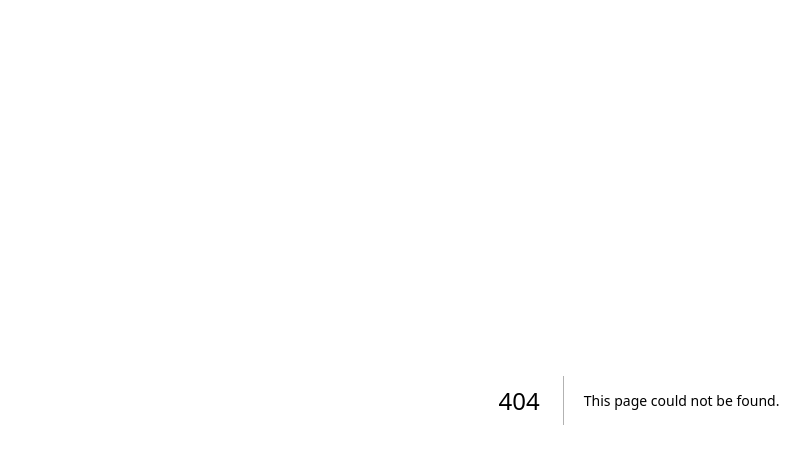
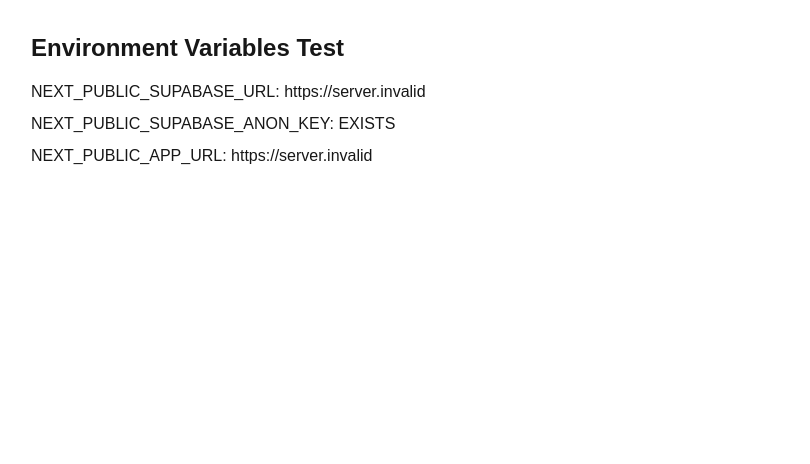
Before and after one commit to ncsibbett-sudo/ad-intelligence-mvp, a Next.js app: page /test-env in a window 1280 px wide. Before the commit this address had no page. Shown: the top 464 px of the page, without its empty margins (1-811 px from the left). Built offline with nearby package versions, Linux system fonts and the light colour scheme; no server answers.

Commit message:
Add test page to verify environment variables

```diff
--- /dev/null
+++ b/app/test-env/page.tsx
@@ -0,0 +1,14 @@
+'use client';
+
+export default function TestEnvPage() {
+  return (
+    <div className="p-8">
+      <h1 className="text-2xl font-bold mb-4">Environment Variables Test</h1>
+      <div className="space-y-2">
+        <p>NEXT_PUBLIC_SUPABASE_URL: {process.env.NEXT_PUBLIC_SUPABASE_URL || 'MISSING'}</p>
+        <p>NEXT_PUBLIC_SUPABASE_ANON_KEY: {process.env.NEXT_PUBLIC_SUPABASE_ANON_KEY ? 'EXISTS' : 'MISSING'}</p>
+        <p>NEXT_PUBLIC_APP_URL: {process.env.NEXT_PUBLIC_APP_URL || 'MISSING'}</p>
+      </div>
+    </div>
+  );
+}
```
